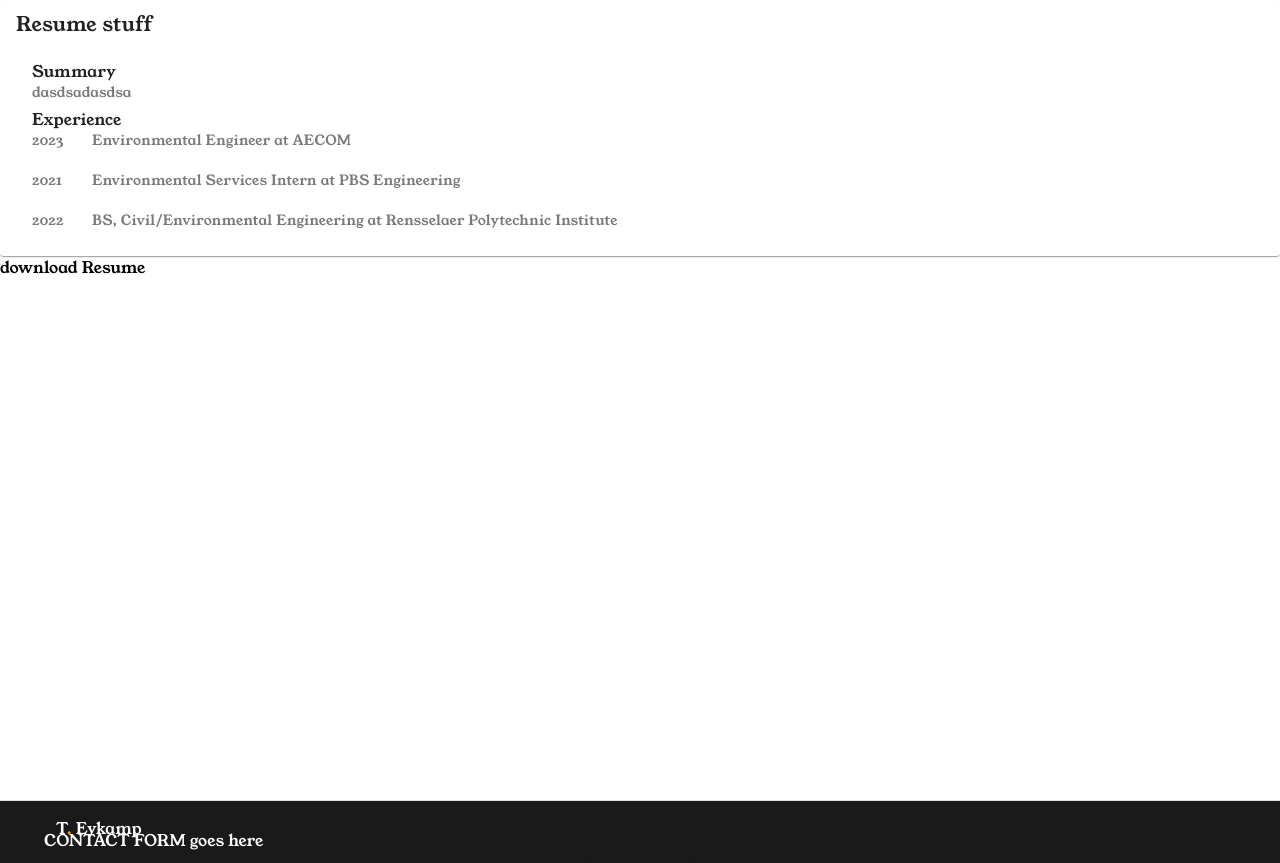
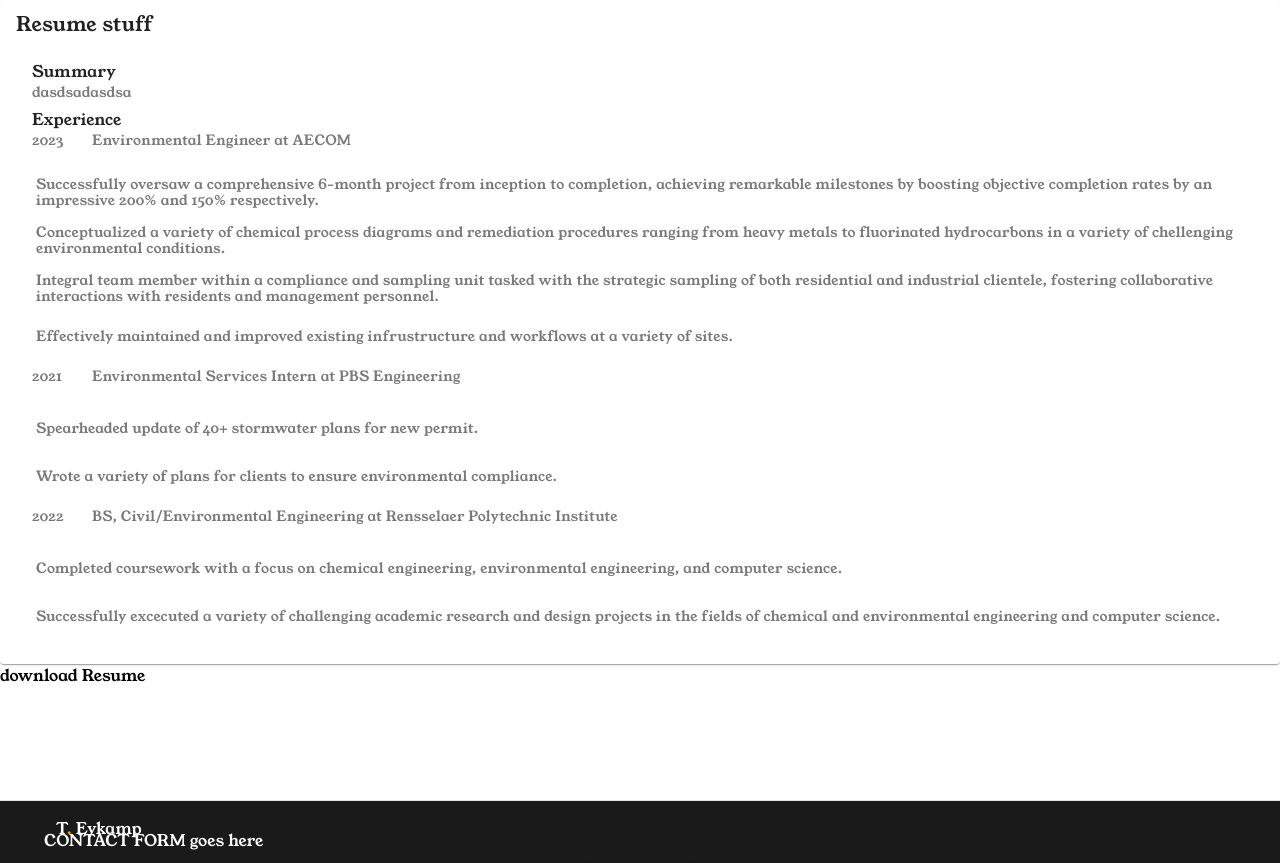
Before and after one commit to teykamp/homepage, a Vue app: page / in a window 1280 px wide. Shown: the part 800-1663 px from the top of the page. Built offline with nearby package versions, Linux system fonts and the light colour scheme.

Commit message:
resume material displayed

```diff
--- a/src/components/EngineeringContent.vue
+++ b/src/components/EngineeringContent.vue
@@ -5,16 +5,29 @@
       <v-card-text>
         <v-list>
           <v-list-item>
+            <!-- redo system -->
             <v-list-item-title>Summary</v-list-item-title>
             <v-list-item-subtitle>dasdsadasdsa</v-list-item-subtitle>
           </v-list-item>
           <v-list-item>
             <v-list-item-title>Experience</v-list-item-title>
             <v-list-item-subtitle>
-              <v-row v-for="(experience, key) in text" :key="key">
-                <v-col style="max-width: 60px">{{ experience.year }}</v-col>
-                <v-col>{{ experience.title }} at {{ experience.company }}</v-col>
-              </v-row>
+              <div v-for="(experience, key) in text" :key="key">
+                <v-row>
+                  <v-col style="max-width: 60px">{{ experience.year }}</v-col>
+                  <v-col>{{ experience.title }} at {{ experience.company }}</v-col>
+                </v-row>
+                <v-row>
+                  <v-list>
+                    <v-list-item
+                      v-for="(accomplishment, key) in experience.accomplishments"
+                      :key="key"
+                    >
+                      {{ accomplishment }}
+                    </v-list-item>
+                  </v-list>
+                </v-row>
+              </div>
             </v-list-item-subtitle>
           </v-list-item>
         </v-list>
```
